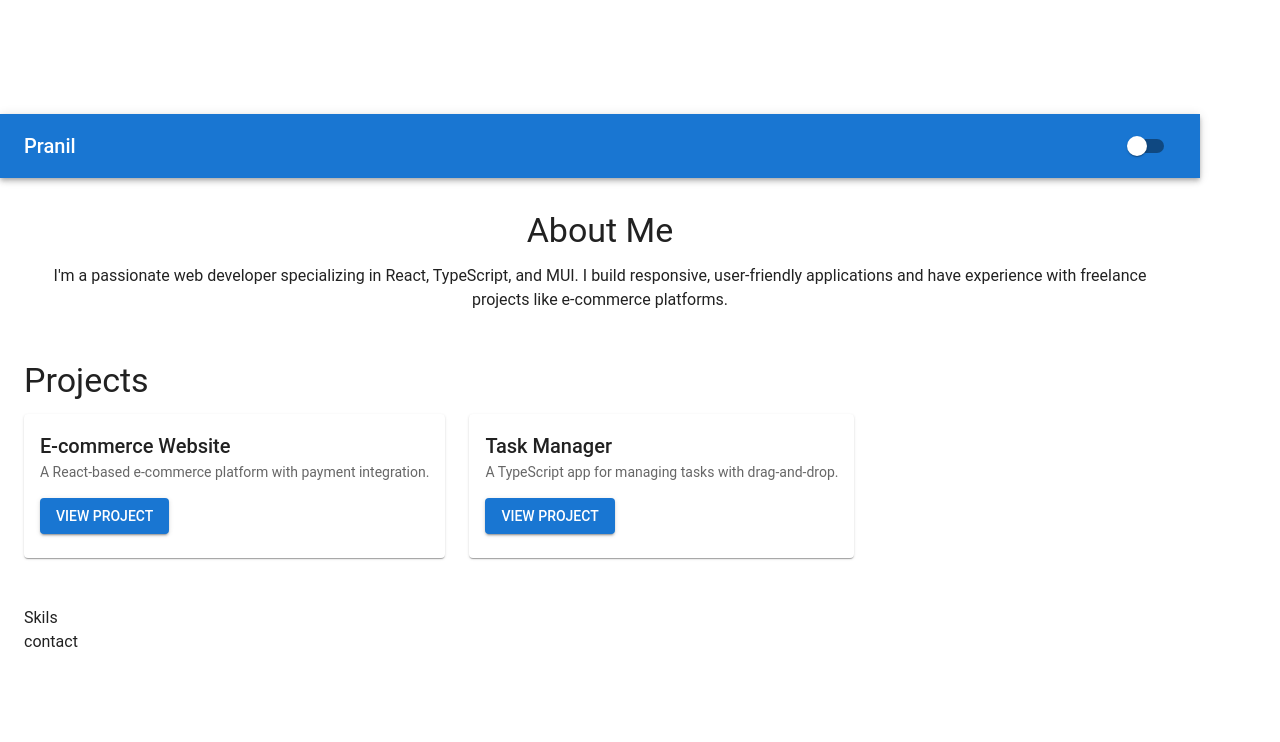
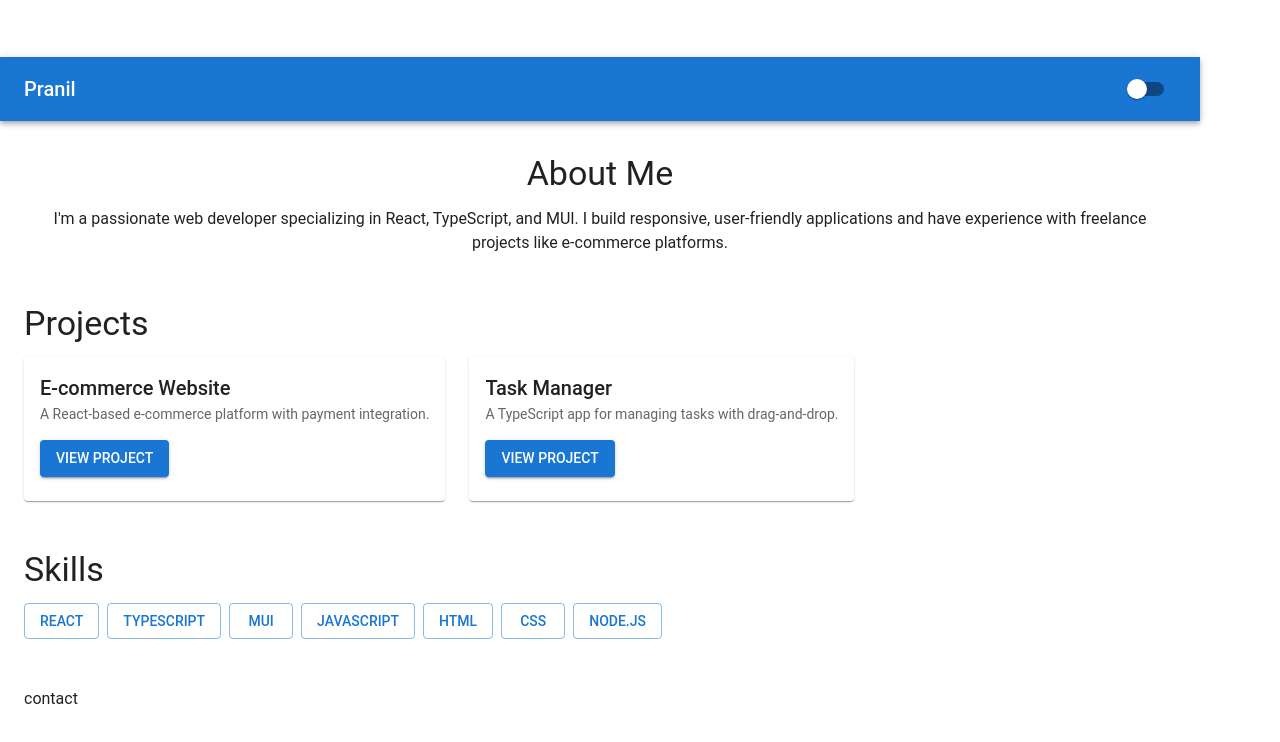
Before and after one commit to pranilveer/PranilPortfolio, a React (Vite) app: page / in a window 1280 px wide. Shown: the top 742 px of the page. Built offline with nearby package versions, Linux system fonts and the light colour scheme; some icons are missing.

Commit message:
Skills Section Added

```diff
--- a/src/components/skills-section.tsx
+++ b/src/components/skills-section.tsx
@@ -1,10 +1,20 @@
+import { Box, Typography, Button } from '@mui/material';
 
-const SkillsSection = () => {
-  return (
-    <div>
-      Skils
-    </div>
-  )
-}
+const skills: string[] = ['React', 'TypeScript', 'MUI', 'JavaScript', 'HTML', 'CSS', 'Node.js'];
 
-export default SkillsSection
+const SkillsSection: React.FC = () => (
+  <Box sx={{ mb: 6 }}>
+    <Typography variant="h4" gutterBottom>
+      Skills
+    </Typography>
+    <Box sx={{ display: 'flex', flexWrap: 'wrap', gap: 1 }}>
+      {skills.map((skill, index) => (
+        <Button variant="outlined" key={index}>
+          {skill}
+        </Button>
+      ))}
+    </Box>
+  </Box>
+);
+
+export default SkillsSection;
```
